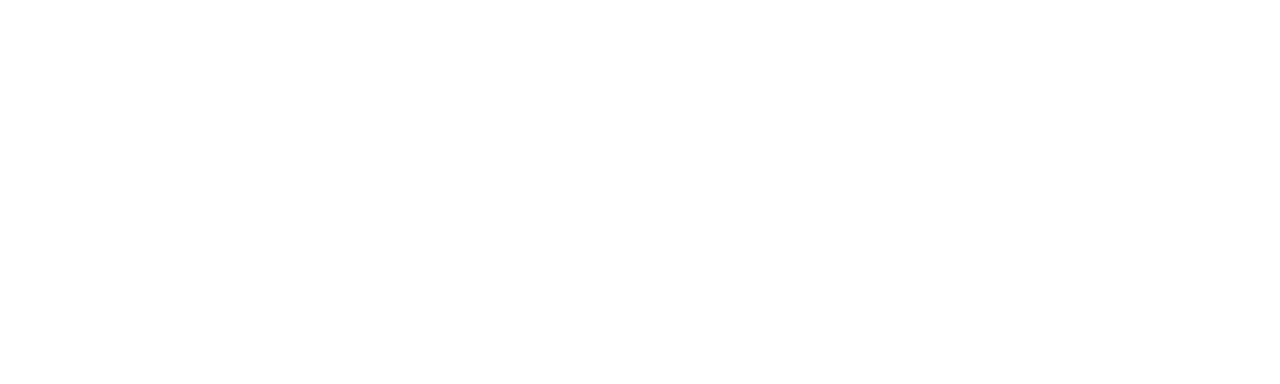
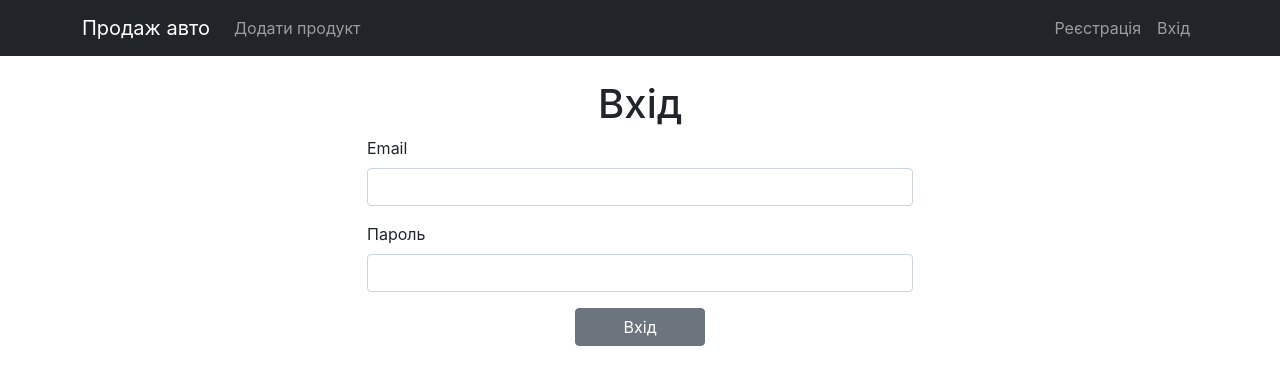
Before and after one commit to novakvova/LohikaClientReactApp, a React (Create React App) app: page /login in a window 1280 px wide. Before the commit this address had no page. Shown: the top 384 px of the page. Built offline with nearby package versions, Linux system fonts and the light colour scheme.

Commit message:
CommitForChangeBracnch

```diff
--- a/src/App.tsx
+++ b/src/App.tsx
@@ -4,17 +4,18 @@
 import Register from './comonents/auth/Register';
 import DefaultLayout from './comonents/containers/DefaultLayout';
 import AddNewCar from './comonents/AddNewCar';
+import LoginPage from './comonents/auth/Login';
 
 function App() {
   return (
     <>
       <Routes>
-      <Route path="/" element={<DefaultLayout/>}>
-        <Route index element={<Home/>} />
-        <Route path="/register" element={<Register/>} />
+        <Route path="/" element={<DefaultLayout />}>
+          <Route index element={<Home />} />
+          <Route path="/register" element={<Register />} />
           <Route path="/products/add" element={<AddNewCar />} />
+          <Route path="/login" element={<LoginPage />} />
         </Route>
-
       </Routes>
     </>
   );
--- a/src/comonents/auth/Login/index.tsx
+++ b/src/comonents/auth/Login/index.tsx
@@ -2,11 +2,11 @@
 import InputGroup from "../../common/InputGroup";
 
 import validate from "../../../yupValidator/yupRegisterValidation";
-import { useNavigate } from "react-router-dom";
 import { IErors, IValidation } from "../../../yupValidator/validationInterface";
-
+import { ILogin } from '../../../store/action-creators/auth';
+import schema from '../../../yupValidator/yup.Schema'
 const LoginPage = () => {
-  const [loginData, setLoginData] = useState({ email: "", password: "" });
+  const [loginData, setLoginData] = useState<ILogin>({ email: "", password: "" });
   const [error, setError] = useState<IValidation>();
 
 
@@ -15,12 +15,18 @@
       ...prev,
       [e.target.name]: e.target.value,
     }));
+    console.log(loginData);
+
   };
 
   const handlerSubmit = async (e: React.FormEvent) => {
     e.preventDefault();
+
     setError({});
+
     const res = await validate(loginData);
+    console.log(res);
+
     if (res.length > 0) {
       res.map((el: IErors) =>
         setError((prev) => ({
@@ -28,7 +34,11 @@
           [el.name]: el.message,
         }))
       );
+      console.log(error);
+
     }
+
+
   };
 
   return (
--- a/src/comonents/common/InputGroup.tsx
+++ b/src/comonents/common/InputGroup.tsx
@@ -4,7 +4,7 @@
 interface InputGroupProps extends InputHTMLAttributes<HTMLInputElement> {
   name: string;
   label: string;
-  error: string;
+  error?: string;
 }
 
 const InputGroup: FC<InputGroupProps> = ({
@@ -22,7 +22,10 @@
       <input
         type={type}
         onChange={onChange}
-        className={classnames("form-control", { "is-invalid": !!error })}
+        className={classnames("form-control", {
+          "is-invalid": !!error,
+          "is-valid": error,
+        })}
         id={name}
         name={name}
       />
--- a/src/store/action-creators/auth.tsx
+++ b/src/store/action-creators/auth.tsx
@@ -2,7 +2,7 @@
 import http from "../../http_common";
 import { AuthAction, AuthActionTypes } from "../../types/auth";
 
-interface ILogin {
+export interface ILogin {
     email: string,
     password: string
 }
```
Lines whose indentation alone changed are shown as unchanged.
